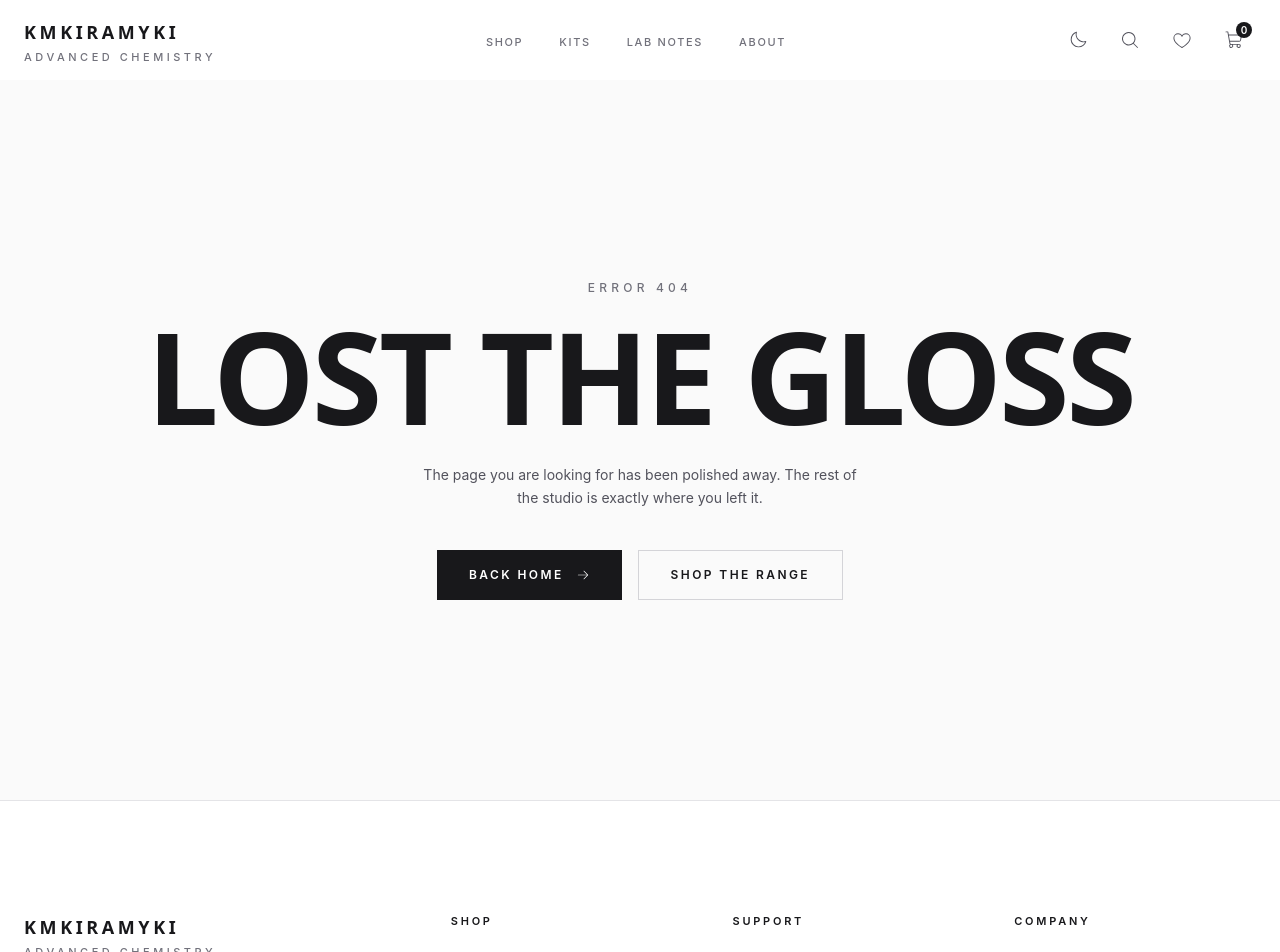
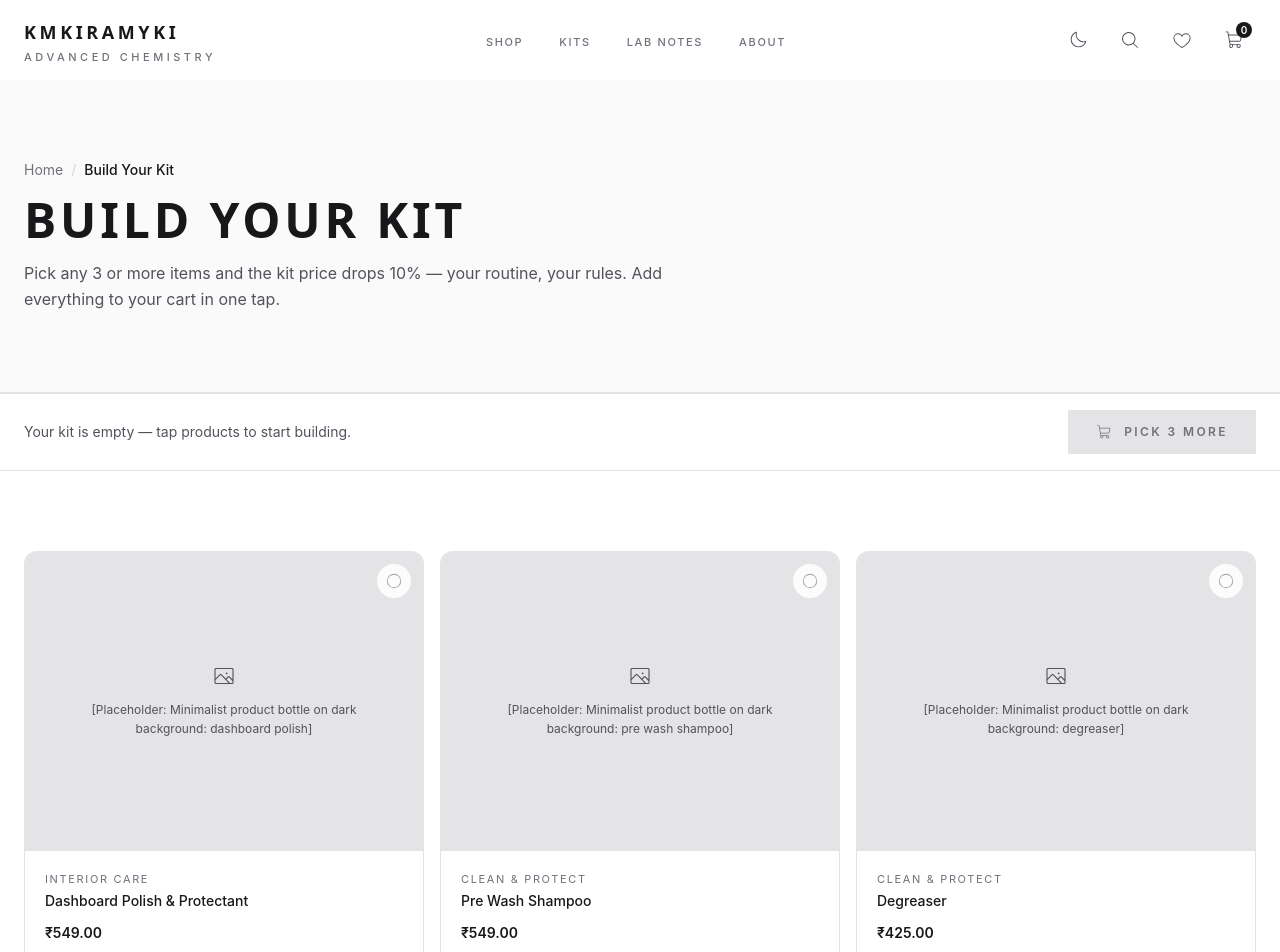
Before and after one commit to Aryan-kanade/car, a React (Vite) app: page /builder in a window 1280 px wide. Shown: the top 952 px of the page. Built offline with nearby package versions, Linux system fonts and the light colour scheme.

Commit message:
Round 4 Phase 2: bundle builder page — sticky live summary bar, 10% kit discount at 3+ items, one-tap add-all; linked from mega menu, footer, sitemap, routine strip

```diff
--- a/src/App.jsx
+++ b/src/App.jsx
@@ -22,6 +22,7 @@
 const NotePage = lazy(() => import('./pages/NotePage'))
 const WishlistPage = lazy(() => import('./pages/WishlistPage'))
 const CalculatorPage = lazy(() => import('./pages/CalculatorPage'))
+const BuilderPage = lazy(() => import('./pages/BuilderPage'))
 const NotFoundPage = lazy(() => import('./pages/NotFoundPage'))
 
 export default function App() {
@@ -38,6 +39,7 @@
                   <Route path="shop/:slug" element={<ShopPage />} />
                   <Route path="product/:id" element={<ProductPage />} />
                   <Route path="kits" element={<KitsPage />} />
+                  <Route path="builder" element={<BuilderPage />} />
                   <Route path="cart" element={<CartPage />} />
                   <Route path="checkout" element={<CheckoutPage />} />
                   <Route path="wishlist" element={<WishlistPage />} />
--- a/src/components/MegaMenu.jsx
+++ b/src/components/MegaMenu.jsx
@@ -49,12 +49,20 @@
                 className="transition-transform duration-300 group-hover/all:translate-x-1"
               />
             </Link>
+            <span className="flex items-center gap-4">
+              <Link
+                to="/builder"
+                className="text-[11px] font-semibold tracking-[0.2em] text-zinc-600 dark:text-zinc-400 uppercase transition-colors hover:text-zinc-900 dark:hover:text-white"
+              >
+                Build your kit
+              </Link>
               <Link
                 to="/calculator"
                 className="text-[11px] font-semibold tracking-[0.2em] text-zinc-600 dark:text-zinc-400 uppercase transition-colors hover:text-zinc-900 dark:hover:text-white"
               >
                 Dilution calculator
               </Link>
+            </span>
           </div>
         </nav>
 
--- a/src/components/RoutineStrip.jsx
+++ b/src/components/RoutineStrip.jsx
@@ -25,7 +25,7 @@
     number: '04',
     title: 'Protect & Dress',
     body: 'Lock in the finish for the season ahead.',
-    to: '/kits',
+    to: '/builder',
   },
 ]
 
--- a/src/data/catalog.js
+++ b/src/data/catalog.js
@@ -500,6 +500,7 @@
       { label: 'Interior Care', to: '/shop/interior' },
       { label: 'Glass Care', to: '/shop/glass' },
       { label: 'Accessories', to: '/shop/accessories' },
+      { label: 'Build Your Kit', to: '/builder' },
     ],
   },
   {
--- /dev/null
+++ b/src/pages/BuilderPage.jsx
@@ -0,0 +1,150 @@
+import { useState } from 'react'
+import { m } from 'motion/react'
+import { CheckCircleIcon } from '@phosphor-icons/react/dist/csr/CheckCircle'
+import { CircleIcon } from '@phosphor-icons/react/dist/csr/Circle'
+import { ShoppingCartIcon } from '@phosphor-icons/react/dist/csr/ShoppingCart'
+import PageHeader from '../components/PageHeader'
+import Placeholder from '../components/Placeholder'
+import { defaultSizeLabel, formatPrice, products } from '../data/catalog'
+import { useCart } from '../context/CartContext'
+import { usePageMeta } from '../hooks/usePageMeta'
+
+const BUILDER_DISCOUNT = 0.1 // 10% off at 3+ items
+const BUILDER_THRESHOLD = 3
+
+/** Build your own kit — pick 3+ items and save 10%, add everything at once. */
+export default function BuilderPage() {
+  const [selected, setSelected] = useState([])
+  const { addItem } = useCart()
+
+  usePageMeta(
+    'Build Your Kit',
+    'Build your own KMKIRAMYKI kit — pick any three or more items and save 10% on the set.'
+  )
+
+  const selectable = products.filter((p) => p.category !== 'Kits & Bundles')
+
+  const toggle = (id) => {
+    setSelected((current) =>
+      current.includes(id) ? current.filter((item) => item !== id) : [...current, id]
+    )
+  }
+
+  const chosen = selectable.filter((p) => selected.includes(p.id))
+  const subtotal = chosen.reduce((total, p) => total + p.price, 0)
+  const qualifies = chosen.length >= BUILDER_THRESHOLD
+  const discount = qualifies ? Math.round(subtotal * BUILDER_DISCOUNT) : 0
+  const total = subtotal - discount
+
+  const addKitToCart = () => {
+    if (!qualifies) return
+    chosen.forEach((product, index) => {
+      addItem(product.id, 1, defaultSizeLabel(product), { openDrawer: index === chosen.length - 1 })
+    })
+  }
+
+  return (
+    <>
+      <PageHeader
+        breadcrumb={[{ label: 'Build Your Kit' }]}
+        title="Build Your Kit"
+        subtext={`Pick any ${BUILDER_THRESHOLD} or more items and the kit price drops 10% — your routine, your rules. Add everything to your cart in one tap.`}
+      />
+
+      {/* Live summary bar — sticks under the navbar while you pick */}
+      <div className="sticky top-16 z-30 border-y border-zinc-200 dark:border-zinc-800 bg-white dark:bg-zinc-950 md:top-20">
+        <div className="mx-auto flex max-w-7xl flex-wrap items-center justify-between gap-4 px-6 py-4">
+          <p aria-live="polite" className="text-sm text-zinc-600 dark:text-zinc-400">
+            {chosen.length === 0 ? (
+              <>Your kit is empty — tap products to start building.</>
+            ) : qualifies ? (
+              <>
+                <span className="font-semibold text-zinc-900 dark:text-zinc-100">
+                  {chosen.length} items · {formatPrice(total)}
+                </span>{' '}
+                <span className="text-zinc-500 dark:text-zinc-400">
+                  ({formatPrice(subtotal)} − {formatPrice(discount)} kit discount)
+                </span>
+              </>
+            ) : (
+              <>
+                <span className="font-semibold text-zinc-900 dark:text-zinc-100">
+                  {chosen.length} {chosen.length === 1 ? 'item' : 'items'} · {formatPrice(subtotal)}
+                </span>{' '}
+                — {BUILDER_THRESHOLD - chosen.length} more unlocks 10% off
+              </>
+            )}
+          </p>
+          <button
+            type="button"
+            onClick={addKitToCart}
+            disabled={!qualifies}
+            className="flex cursor-pointer items-center justify-center gap-3 bg-zinc-900 dark:bg-white px-7 py-3.5 text-xs font-semibold tracking-[0.2em] text-white dark:text-zinc-900 uppercase transition-colors hover:bg-zinc-800 dark:hover:bg-zinc-200 disabled:cursor-not-allowed disabled:bg-zinc-200 dark:disabled:bg-zinc-800 disabled:text-zinc-500 dark:disabled:text-zinc-400 disabled:hover:bg-zinc-200 dark:disabled:hover:bg-zinc-800"
+          >
+            <ShoppingCartIcon size={16} weight="light" />
+            {qualifies ? 'Add kit to cart' : `Pick ${BUILDER_THRESHOLD - chosen.length} more`}
+          </button>
+        </div>
+      </div>
+
+      {/* Product grid */}
+      <div className="mx-auto max-w-7xl px-6 py-14 md:py-20">
+        <div className="grid grid-cols-1 gap-4 sm:grid-cols-2 xl:grid-cols-3">
+          {selectable.map((product, index) => {
+            const isSelected = selected.includes(product.id)
+            return (
+              <m.button
+                key={product.id}
+                type="button"
+                initial={{ opacity: 0, y: 20 }}
+                whileInView={{ opacity: 1, y: 0 }}
+                viewport={{ once: true, margin: '-40px' }}
+                transition={{ duration: 0.4, delay: (index % 6) * 0.05, ease: 'easeOut' }}
+                onClick={() => toggle(product.id)}
+                aria-pressed={isSelected}
+                className={`group flex cursor-pointer flex-col overflow-hidden rounded-xl border text-left transition-colors ${
+                  isSelected
+                    ? 'border-zinc-900 dark:border-white bg-zinc-50 dark:bg-zinc-900'
+                    : 'border-zinc-200 dark:border-zinc-800 hover:border-zinc-400 dark:hover:border-zinc-600'
+                }`}
+              >
+                <span className="relative block">
+                  <Placeholder
+                    label={product.imageLabel}
+                    iconSize={24}
+                    className="aspect-[4/3] rounded-none"
+                  />
+                  <span
+                    className={`absolute top-3 right-3 rounded-full p-2 ${
+                      isSelected
+                        ? 'bg-zinc-900 dark:bg-white text-white dark:text-zinc-900'
+                        : 'bg-white/90 dark:bg-zinc-950/90 text-zinc-400 dark:text-zinc-500'
+                    }`}
+                    aria-hidden="true"
+                  >
+                    {isSelected ? (
+                      <CheckCircleIcon size={18} weight="fill" />
+                    ) : (
+                      <CircleIcon size={18} weight="light" />
+                    )}
+                  </span>
+                </span>
+                <span className="flex flex-1 flex-col p-5">
+                  <span className="text-[11px] tracking-[0.15em] text-zinc-500 dark:text-zinc-400 uppercase">
+                    {product.category}
+                  </span>
+                  <span className="mt-1 text-sm font-medium text-zinc-900 dark:text-zinc-100">
+                    {product.name}
+                  </span>
+                  <span className="mt-auto pt-3 text-sm font-semibold text-zinc-900 dark:text-zinc-100">
+                    {formatPrice(product.price)}
+                  </span>
+                </span>
+              </m.button>
+            )
+          })}
+        </div>
+      </div>
+    </>
+  )
+}
--- a/src/pages/SitemapPage.jsx
+++ b/src/pages/SitemapPage.jsx
@@ -11,6 +11,7 @@
       { label: 'All Products', to: '/shop' },
       ...categoryRoutes.map((c) => ({ label: c.name, to: `/shop/${c.slug}` })),
       { label: 'Curated Bundles', to: '/kits' },
+      { label: 'Build Your Kit', to: '/builder' },
     ],
   },
   {
```
Lines whose indentation alone changed are shown as unchanged.
